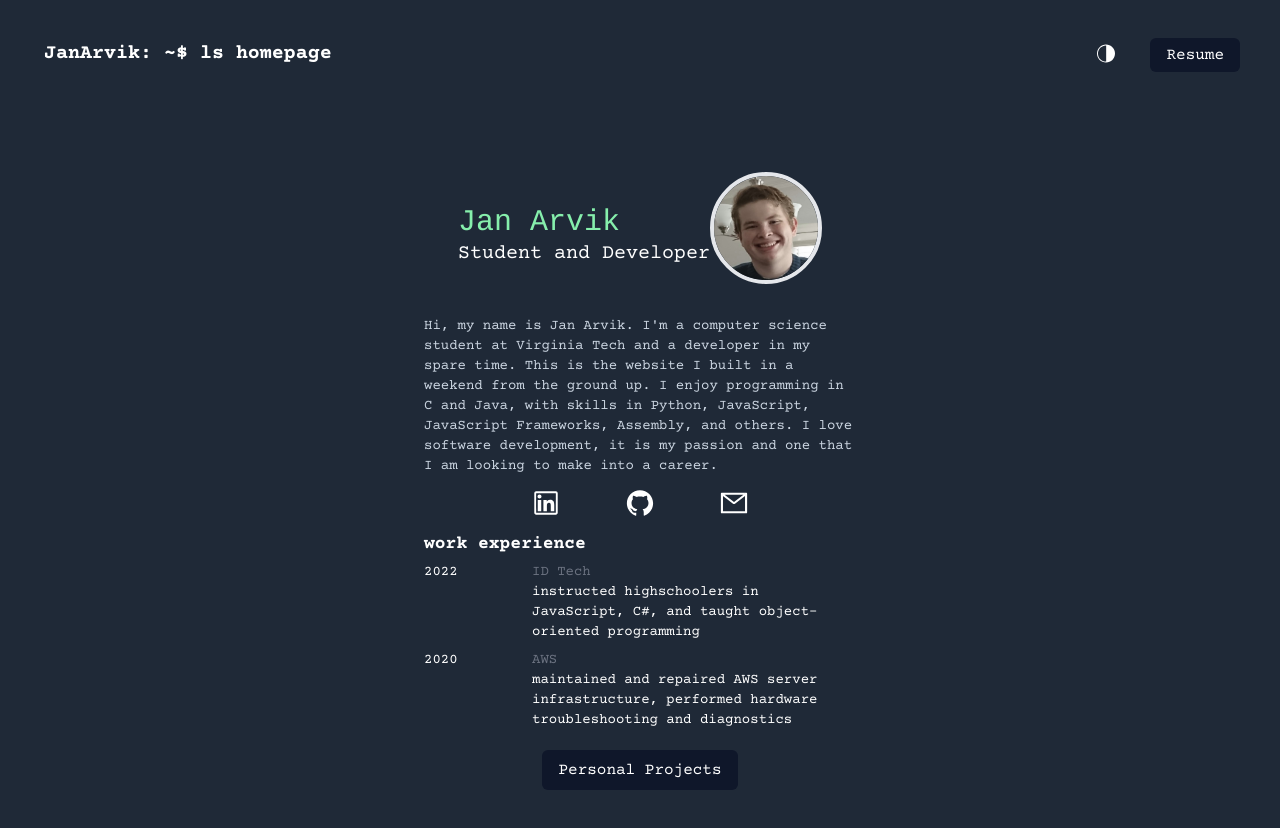
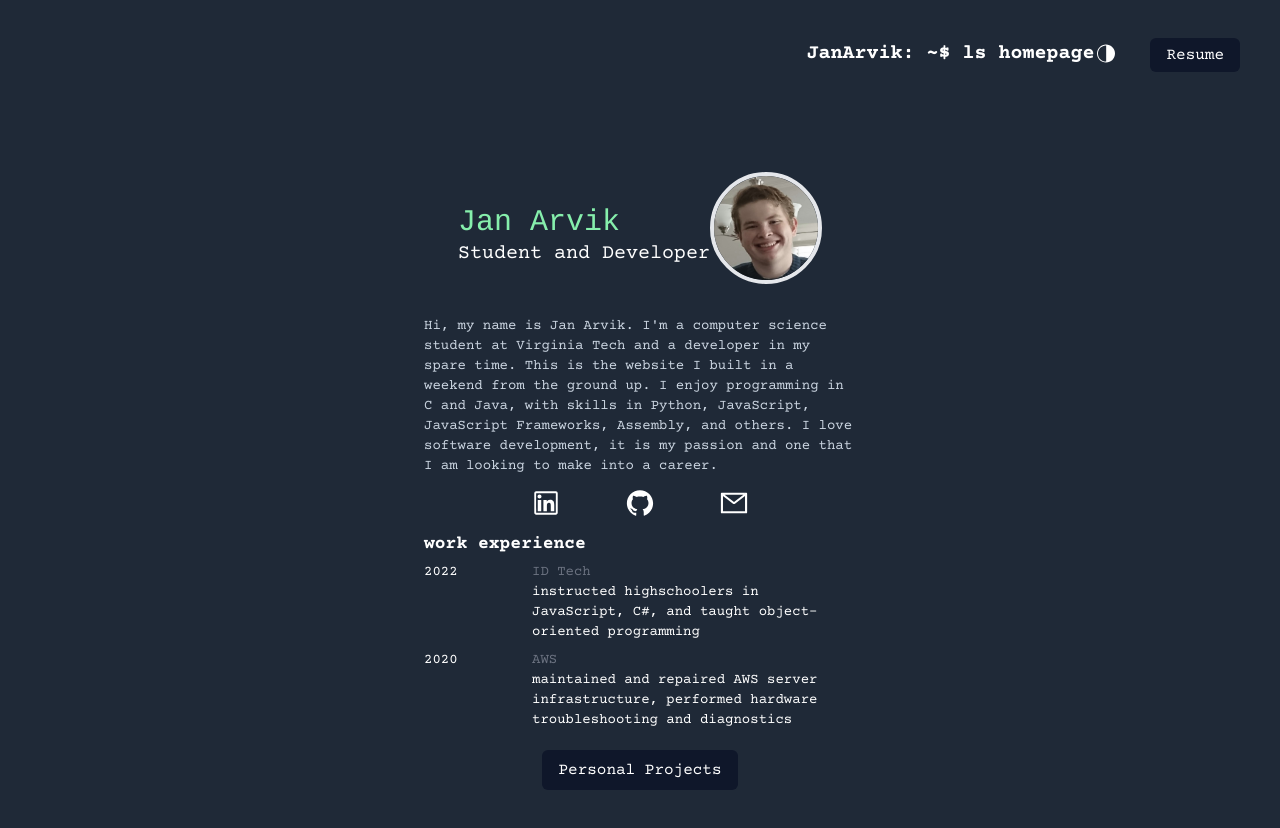
Before and after one commit to Skumbl/NextJS-React-Portfolio, a Next.js app: page / in a window 1280 px wide. Shown: the top 828 px of the page. Built offline with nearby package versions, Linux system fonts and the light colour scheme.

Commit message:
try again

```diff
--- a/pages/index.js
+++ b/pages/index.js
@@ -19,9 +19,9 @@ export default function Home() {
 
       <main className='bg-white dark:bg-gray-800 h-screen w-screen'>
         <section className='bg-white dark:bg-gray-800'>
-          <nav className='p-10 mb-12 flex justify-between'>
+          <nav className='p-10 mb-12 flex justify-between sm:justify-end'>
             <h1 className='font-courierBold text-xl text-black dark:text-white'>
-              <Link className='hover:text-gray-500 sm:ml-1' href="/">JanArvik: ~$ ls homepage</Link>
+              <Link className='hover:text-gray-500' href="/">JanArvik: ~$ ls homepage</Link>
             </h1>
             <ul className='flex items-center'>
               <li>
```
